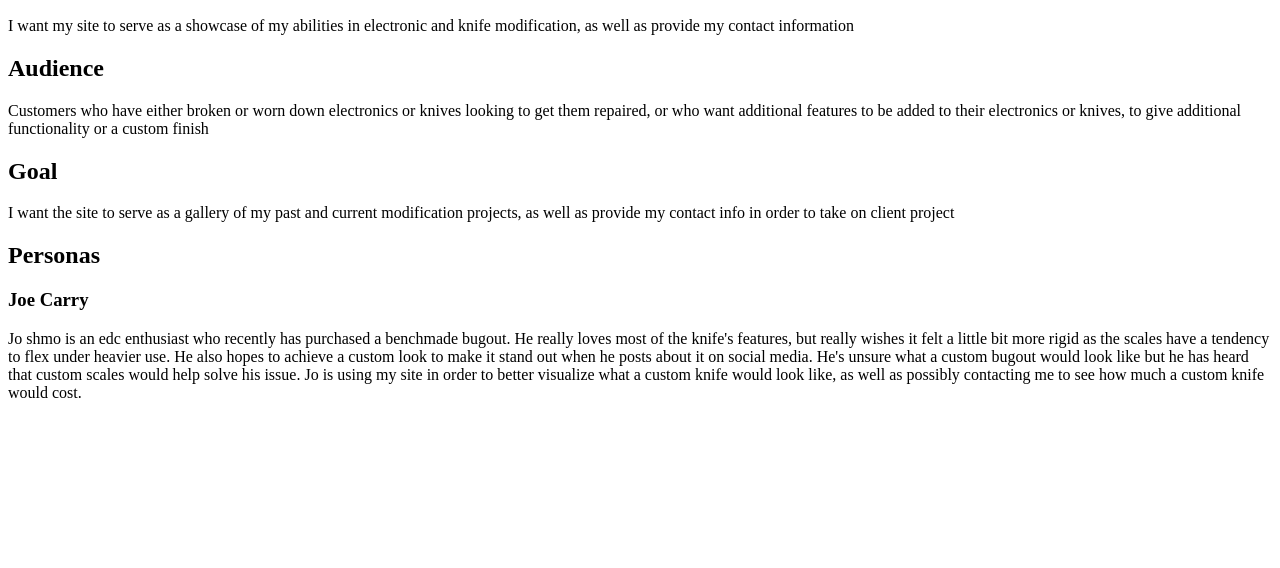
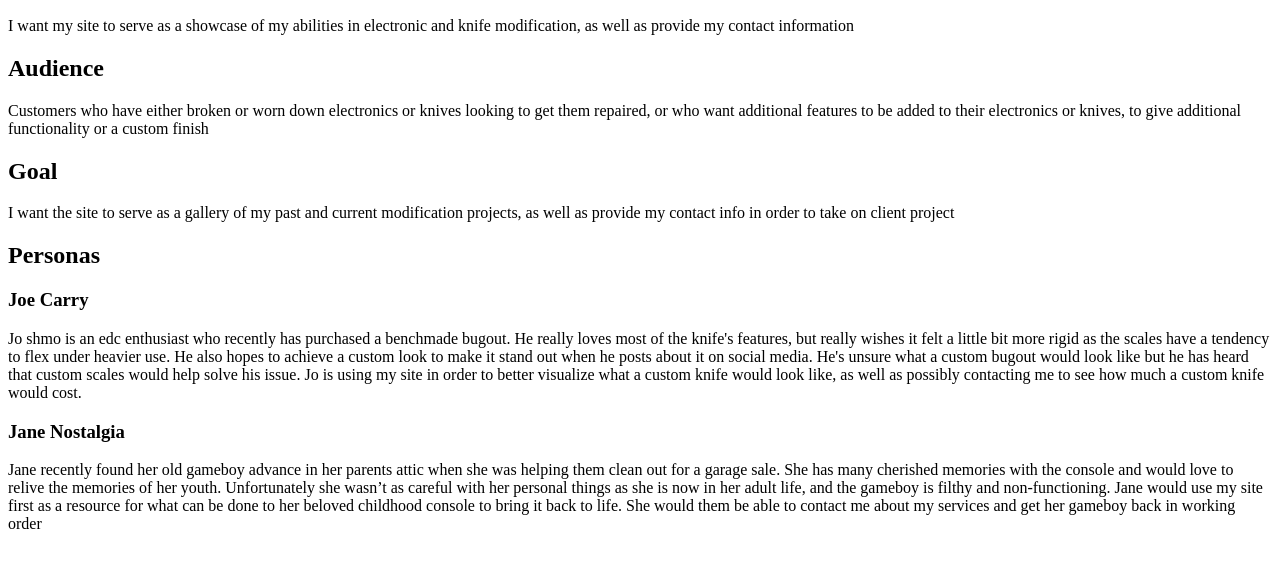
Before and after one commit to BlytheStarr/my-pwp-arlen, a plain HTML site: page public_html/documentation/milestone-1.html in a window 1280 px wide. Shown: the part 110-678 px from the top of the page. Drawn offline with Linux system fonts and the light colour scheme.

Commit message:
added the Jane Nostalgia persona

```diff
--- a/public_html/documentation/milestone-1.html
+++ b/public_html/documentation/milestone-1.html
@@ -28,6 +28,10 @@
 <h2>Personas</h2>
     <h3>Joe Carry</h3>
     <p>Jo shmo is an edc enthusiast who recently has purchased a benchmade bugout. He really loves most of the knife's features, but really wishes it felt a little bit more rigid as the scales have a tendency to flex under heavier use. He also hopes to achieve a custom look to make it stand out when he posts about it on social media. He's unsure what a custom bugout would look like but he has heard that custom scales would help solve his issue. Jo is using my site in order to better visualize what a custom knife would look like, as well as possibly contacting me to see how much a custom knife would cost.</p>
+
+    <h3>Jane Nostalgia</h3>
+    <p>Jane recently found her old gameboy advance in her parents attic when she was helping them clean out for a garage sale. She has many cherished memories with the console and would love to relive the memories of her youth. Unfortunately she wasn’t as careful with her personal things as she is now in her adult life, and the gameboy is filthy and non-functioning. Jane would use my site first as a resource for what can be done to her beloved childhood console to bring it back to life. She would them be able to contact me about my services and get her gameboy back in working order</p>
+
 </section>
 
 
```
